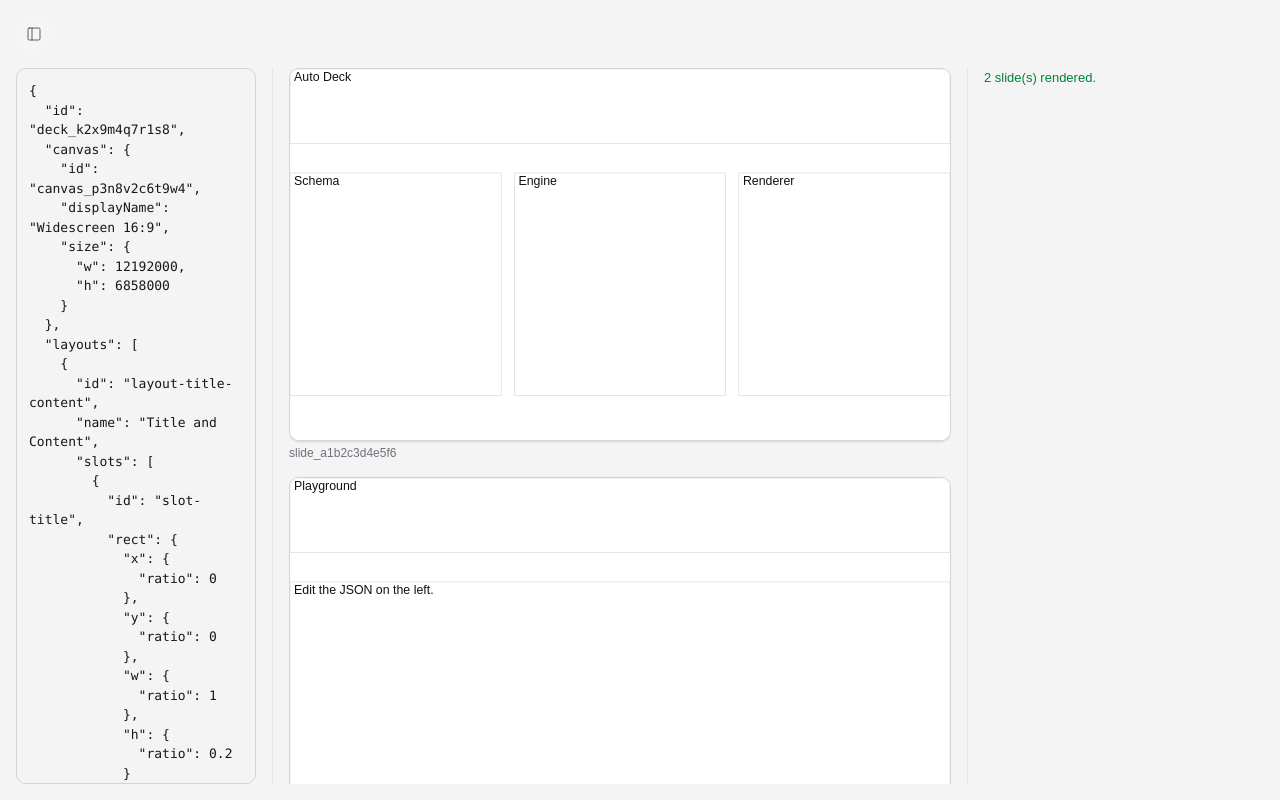
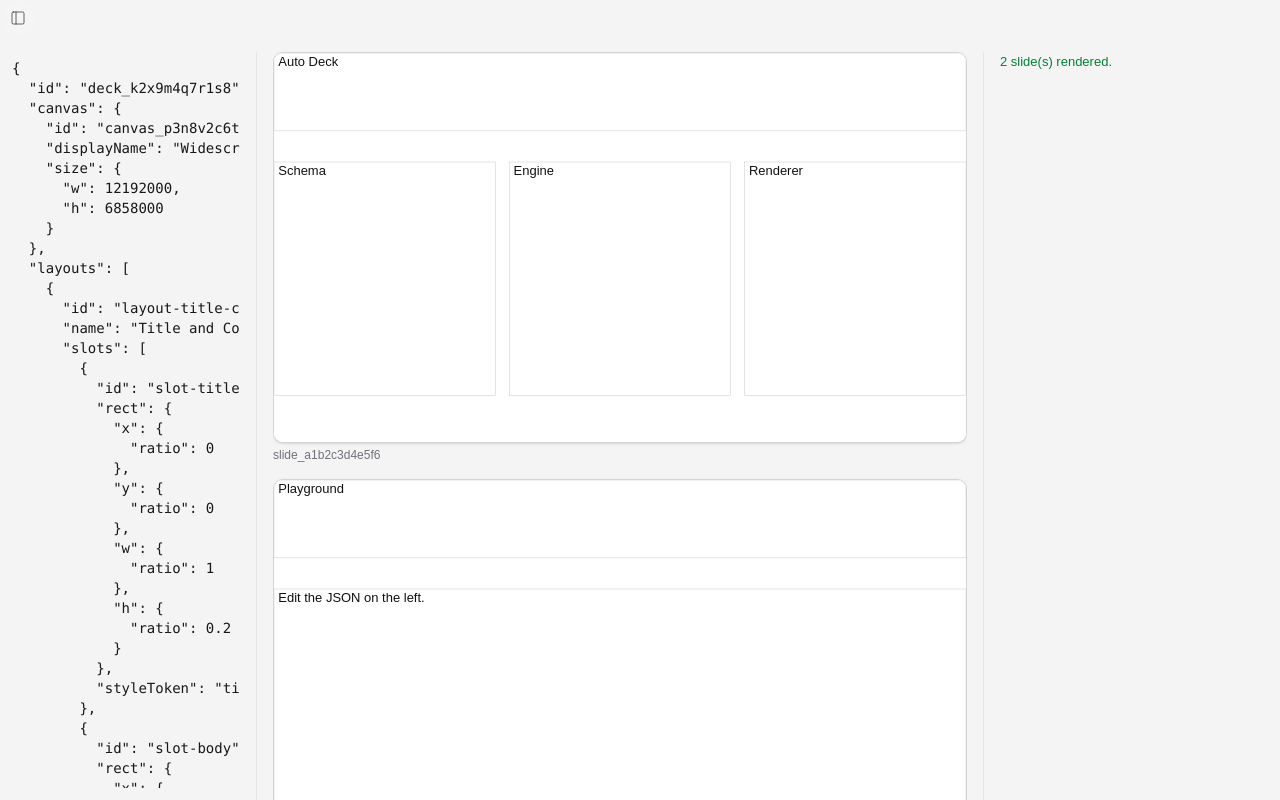
Before and after one commit to t28hub/auto-deck, a React (Vite) app in the folder apps/playground/: page / in a window 1280 px wide. Built offline with nearby package versions, Linux system fonts and the light colour scheme.

Commit message:
fix(playground): restore percent-based sizing and drop no-op classes

```diff
--- a/apps/playground/src/App.tsx
+++ b/apps/playground/src/App.tsx
@@ -4,15 +4,8 @@ import { type ReactElement, useDeferredValue, useMemo, useState } from 'react';
 import { usePanelRef } from 'react-resizable-panels';
 import { Button } from '@/components/ui/button';
 import { ResizableHandle, ResizablePanel, ResizablePanelGroup } from '@/components/ui/resizable';
-import { cn } from '@/lib/utils';
 import { compile } from './compile';
 import { SAMPLE_DECK } from './sample';
-
-/**
- * The shared frame of the bordered panels (editor and error box), so a
- * radius, border, or type-size restyle happens in one place.
- */
-const frameClass = 'rounded-lg border p-3 text-[13px]';
 
 /**
  * The playground: a deck JSON editor, the rendered slides, and the compile
@@ -55,7 +48,7 @@ export function App(): ReactElement {
   }
 
   return (
-    <main className="flex h-full min-w-225 flex-col p-4">
+    <main className="flex h-full min-w-225 flex-col">
       <header className="pb-4">
         <Button
           variant="ghost"
@@ -71,6 +64,7 @@ export function App(): ReactElement {
       <div className="min-h-0 flex-1">
         <ResizablePanelGroup animated className="gap-4">
           <ResizablePanel
+            className="px-3 pt-1.5 pb-3"
             panelRef={navigatorRef}
             collapsible
             defaultSize="240px"
@@ -79,7 +73,7 @@ export function App(): ReactElement {
             onResize={(size) => setNavigatorOpen(size.inPixels > 0)}
           >
             <textarea
-              className={cn(frameClass, 'block h-full w-full resize-none border-zinc-300 font-mono')}
+              className="block h-full w-full min-w-80 resize-none font-mono text-sm"
               value={source}
               onChange={(event) => setSource(event.target.value)}
               spellCheck={false}
@@ -110,9 +104,7 @@ export function App(): ReactElement {
               {result.success ? (
                 <p className="text-[13px] text-green-700">{result.slides.length} slide(s) rendered.</p>
               ) : (
-                <pre className={cn(frameClass, 'whitespace-pre-wrap border-red-300 bg-red-50 text-red-700')}>
-                  {result.message}
-                </pre>
+                <pre className="whitespace-pre-wrap bg-red-50 text-red-700">{result.message}</pre>
               )}
             </section>
           </ResizablePanel>
```
